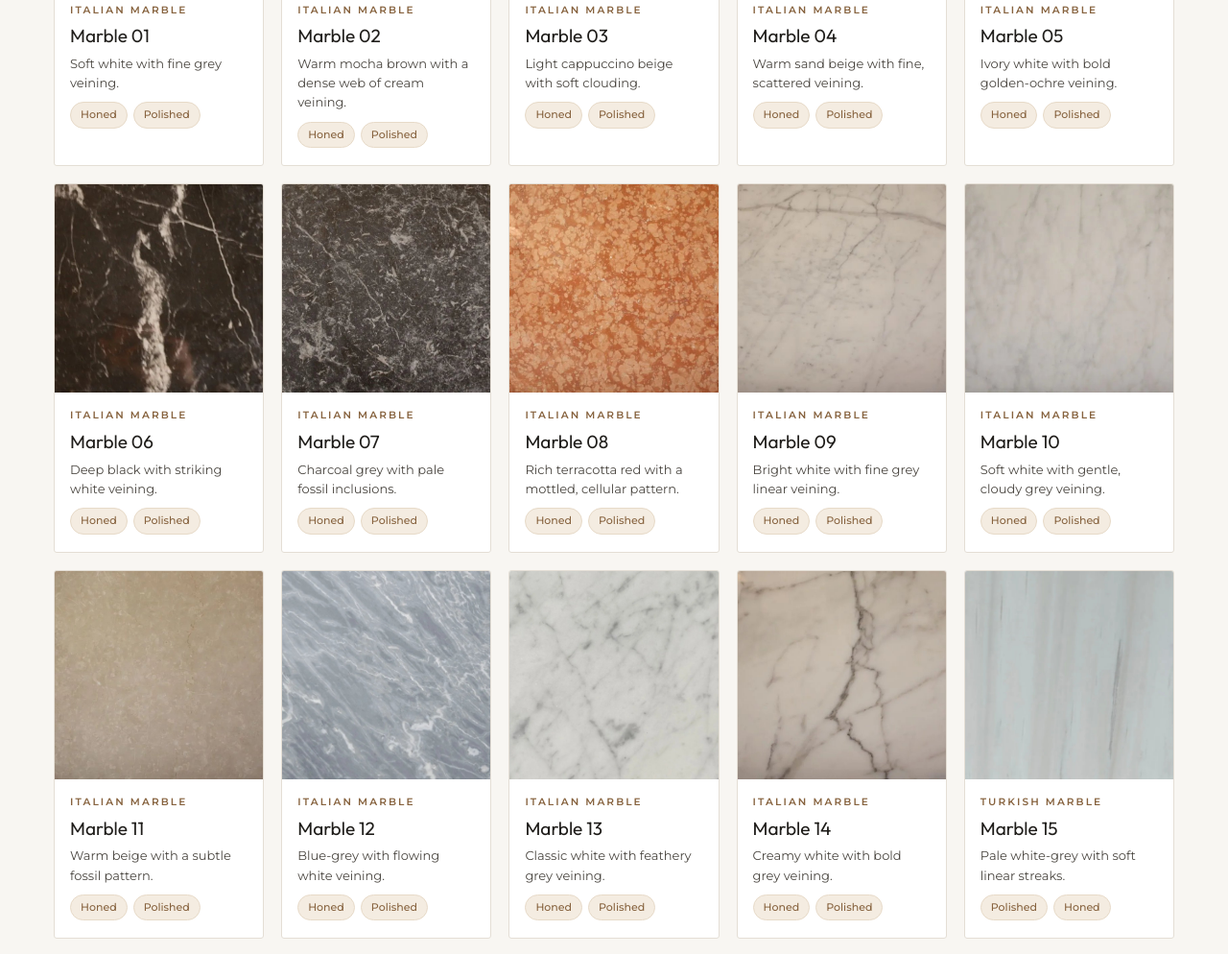
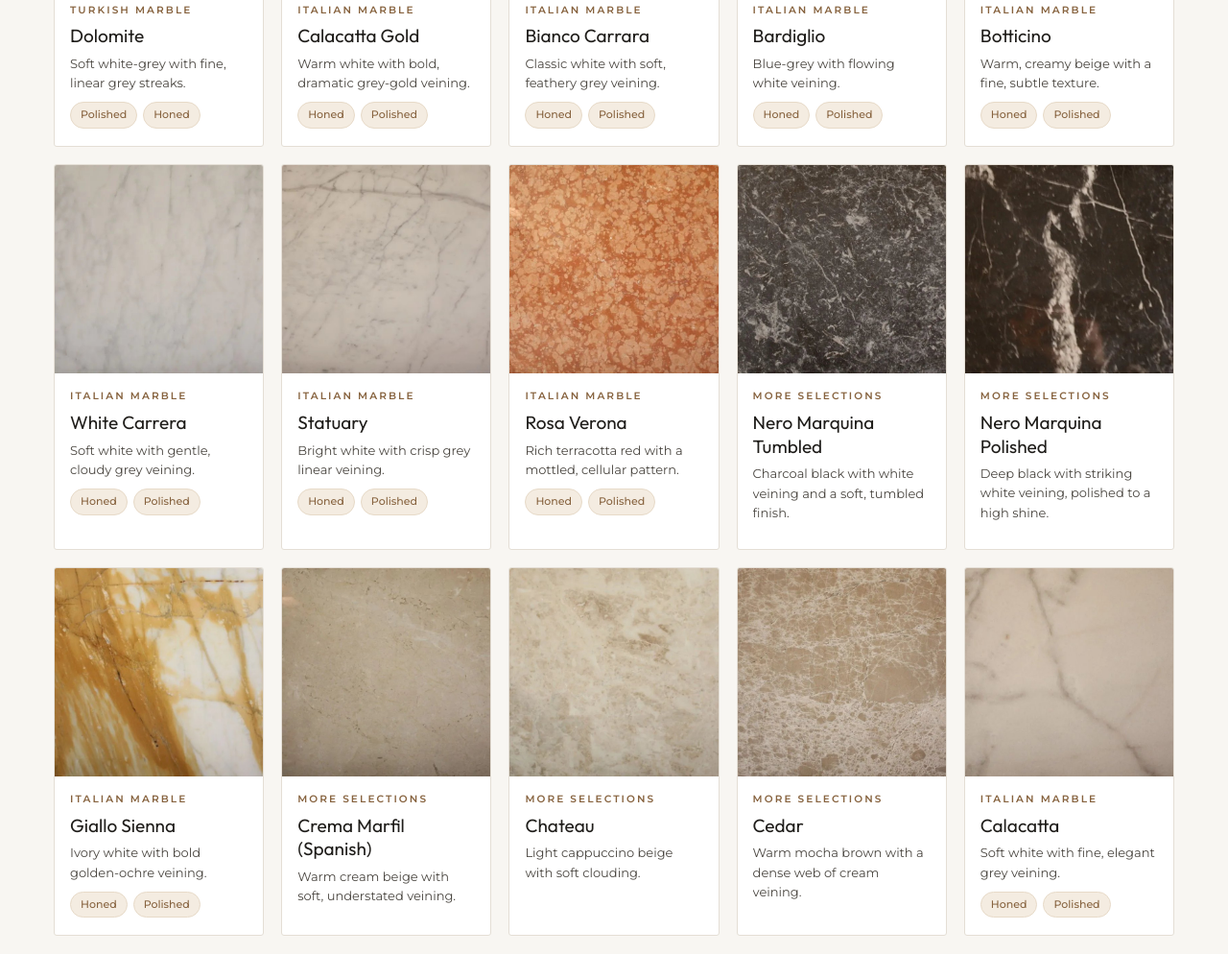
Before and after one commit to fabillar/stone-decor, a plain HTML site: page marble-tiles.html in a window 1280 px wide. Shown: the part 1678-2672 px from the top of the page at 96% size. Drawn offline with nearby package versions, Linux system fonts and the light colour scheme.

Commit message:
Add files via upload

```diff
--- a/marble-tiles.html
+++ b/marble-tiles.html
@@ -163,188 +163,188 @@
           <p>Click any tile to view it up close. Natural stone varies, so visit our showroom to see current stock.</p>
         </div>
         <div class="g-toolbar" data-reveal>
-          <div class="g-filters" role="group" aria-label="Filter marble"><button type="button" class="g-filter is-active" data-filter="all" aria-pressed="true">All Marble</button><button type="button" class="g-filter" data-filter="italian" aria-pressed="false">Italian Marble</button><button type="button" class="g-filter" data-filter="turkish" aria-pressed="false">Turkish Marble</button></div>
+          <div class="g-filters" role="group" aria-label="Filter marble"><button type="button" class="g-filter is-active" data-filter="all" aria-pressed="true">All Marble</button><button type="button" class="g-filter" data-filter="italian" aria-pressed="false">Italian Marble</button><button type="button" class="g-filter" data-filter="turkish" aria-pressed="false">Turkish Marble</button><button type="button" class="g-filter" data-filter="more" aria-pressed="false">More Selections</button></div>
           <p class="g-count" aria-live="polite"><span>15</span> varieties</p>
         </div>
         <div class="tile-grid">
-          <figure class="g-item tile-card" data-cat="italian" data-reveal style="--d:0.00s">
-            <button type="button" class="g-open" aria-label="View larger: Marble 01">
-              <img src="images/tiles/marble/marble-01.jpg" alt="Marble 01 italian marble tile — Soft white with fine grey veining." loading="lazy" />
+          <figure class="g-item tile-card" data-cat="turkish" data-reveal style="--d:0.00s">
+            <button type="button" class="g-open" aria-label="View larger: Dolomite">
+              <img src="images/tiles/marble/marble-15.jpg" alt="Dolomite turkish marble tile — Soft white-grey with fine, linear grey streaks." loading="lazy" />
+              <span class="g-zoom" aria-hidden="true"><svg class="icon"><use href="#i-search"/></svg></span>
+            </button>
+            <figcaption>
+              <span class="g-cat">Turkish Marble</span>
+              <span class="g-title">Dolomite</span>
+              <span class="g-cap">Soft white-grey with fine, linear grey streaks.</span>
+              <span class="tile-finishes"><span class="chip">Polished</span><span class="chip">Honed</span></span>
+            </figcaption>
+          </figure>
+          <figure class="g-item tile-card" data-cat="italian" data-reveal style="--d:0.06s">
+            <button type="button" class="g-open" aria-label="View larger: Calacatta Gold">
+              <img src="images/tiles/marble/marble-14.jpg" alt="Calacatta Gold italian marble tile — Warm white with bold, dramatic grey-gold veining." loading="lazy" />
               <span class="g-zoom" aria-hidden="true"><svg class="icon"><use href="#i-search"/></svg></span>
             </button>
             <figcaption>
               <span class="g-cat">Italian Marble</span>
-              <span class="g-title">Marble 01</span>
-              <span class="g-cap">Soft white with fine grey veining.</span>
+              <span class="g-title">Calacatta Gold</span>
+              <span class="g-cap">Warm white with bold, dramatic grey-gold veining.</span>
+              <span class="tile-finishes"><span class="chip">Honed</span><span class="chip">Polished</span></span>
+            </figcaption>
+          </figure>
+          <figure class="g-item tile-card" data-cat="italian" data-reveal style="--d:0.12s">
+            <button type="button" class="g-open" aria-label="View larger: Bianco Carrara">
+              <img src="images/tiles/marble/marble-13.jpg" alt="Bianco Carrara italian marble tile — Classic white with soft, feathery grey veining." loading="lazy" />
+              <span class="g-zoom" aria-hidden="true"><svg class="icon"><use href="#i-search"/></svg></span>
+            </button>
+            <figcaption>
+              <span class="g-cat">Italian Marble</span>
+              <span class="g-title">Bianco Carrara</span>
+              <span class="g-cap">Classic white with soft, feathery grey veining.</span>
+              <span class="tile-finishes"><span class="chip">Honed</span><span class="chip">Polished</span></span>
+            </figcaption>
+          </figure>
+          <figure class="g-item tile-card" data-cat="italian" data-reveal style="--d:0.18s">
+            <button type="button" class="g-open" aria-label="View larger: Bardiglio">
+              <img src="images/tiles/marble/marble-12.jpg" alt="Bardiglio italian marble tile — Blue-grey with flowing white veining." loading="lazy" />
+              <span class="g-zoom" aria-hidden="true"><svg class="icon"><use href="#i-search"/></svg></span>
+            </button>
+            <figcaption>
+              <span class="g-cat">Italian Marble</span>
+              <span class="g-title">Bardiglio</span>
+              <span class="g-cap">Blue-grey with flowing white veining.</span>
+              <span class="tile-finishes"><span class="chip">Honed</span><span class="chip">Polished</span></span>
+            </figcaption>
+          </figure>
+          <figure class="g-item tile-card" data-cat="italian" data-reveal style="--d:0.24s">
+            <button type="button" class="g-open" aria-label="View larger: Botticino">
+              <img src="images/tiles/marble/marble-11.jpg" alt="Botticino italian marble tile — Warm, creamy beige with a fine, subtle texture." loading="lazy" />
+              <span class="g-zoom" aria-hidden="true"><svg class="icon"><use href="#i-search"/></svg></span>
+            </button>
+            <figcaption>
+              <span class="g-cat">Italian Marble</span>
+              <span class="g-title">Botticino</span>
+              <span class="g-cap">Warm, creamy beige with a fine, subtle texture.</span>
+              <span class="tile-finishes"><span class="chip">Honed</span><span class="chip">Polished</span></span>
+            </figcaption>
+          </figure>
+          <figure class="g-item tile-card" data-cat="italian" data-reveal style="--d:0.00s">
+            <button type="button" class="g-open" aria-label="View larger: White Carrera">
+              <img src="images/tiles/marble/marble-10.jpg" alt="White Carrera italian marble tile — Soft white with gentle, cloudy grey veining." loading="lazy" />
+              <span class="g-zoom" aria-hidden="true"><svg class="icon"><use href="#i-search"/></svg></span>
+            </button>
+            <figcaption>
+              <span class="g-cat">Italian Marble</span>
+              <span class="g-title">White Carrera</span>
+              <span class="g-cap">Soft white with gentle, cloudy grey veining.</span>
               <span class="tile-finishes"><span class="chip">Honed</span><span class="chip">Polished</span></span>
             </figcaption>
           </figure>
           <figure class="g-item tile-card" data-cat="italian" data-reveal style="--d:0.06s">
-            <button type="button" class="g-open" aria-label="View larger: Marble 02">
-              <img src="images/tiles/marble/marble-02.jpg" alt="Marble 02 italian marble tile — Warm mocha brown with a dense web of cream veining." loading="lazy" />
+            <button type="button" class="g-open" aria-label="View larger: Statuary">
+              <img src="images/tiles/marble/marble-09.jpg" alt="Statuary italian marble tile — Bright white with crisp grey linear veining." loading="lazy" />
               <span class="g-zoom" aria-hidden="true"><svg class="icon"><use href="#i-search"/></svg></span>
             </button>
             <figcaption>
               <span class="g-cat">Italian Marble</span>
-              <span class="g-title">Marble 02</span>
-              <span class="g-cap">Warm mocha brown with a dense web of cream veining.</span>
+              <span class="g-title">Statuary</span>
+              <span class="g-cap">Bright white with crisp grey linear veining.</span>
               <span class="tile-finishes"><span class="chip">Honed</span><span class="chip">Polished</span></span>
             </figcaption>
           </figure>
           <figure class="g-item tile-card" data-cat="italian" data-reveal style="--d:0.12s">
-            <button type="button" class="g-open" aria-label="View larger: Marble 03">
-              <img src="images/tiles/marble/marble-03.jpg" alt="Marble 03 italian marble tile — Light cappuccino beige with soft clouding." loading="lazy" />
+            <button type="button" class="g-open" aria-label="View larger: Rosa Verona">
+              <img src="images/tiles/marble/marble-08.jpg" alt="Rosa Verona italian marble tile — Rich terracotta red with a mottled, cellular pattern." loading="lazy" />
               <span class="g-zoom" aria-hidden="true"><svg class="icon"><use href="#i-search"/></svg></span>
             </button>
             <figcaption>
               <span class="g-cat">Italian Marble</span>
-              <span class="g-title">Marble 03</span>
-              <span class="g-cap">Light cappuccino beige with soft clouding.</span>
+              <span class="g-title">Rosa Verona</span>
+              <span class="g-cap">Rich terracotta red with a mottled, cellular pattern.</span>
               <span class="tile-finishes"><span class="chip">Honed</span><span class="chip">Polished</span></span>
             </figcaption>
           </figure>
-          <figure class="g-item tile-card" data-cat="italian" data-reveal style="--d:0.18s">
-            <button type="button" class="g-open" aria-label="View larger: Marble 04">
-              <img src="images/tiles/marble/marble-04.jpg" alt="Marble 04 italian marble tile — Warm sand beige with fine, scattered veining." loading="lazy" />
+          <figure class="g-item tile-card" data-cat="more" data-reveal style="--d:0.18s">
+            <button type="button" class="g-open" aria-label="View larger: Nero Marquina Tumbled">
+              <img src="images/tiles/marble/marble-07.jpg" alt="Nero Marquina Tumbled more selections tile — Charcoal black with white veining and a soft, tumbled finish." loading="lazy" />
+              <span class="g-zoom" aria-hidden="true"><svg class="icon"><use href="#i-search"/></svg></span>
+            </button>
+            <figcaption>
+              <span class="g-cat">More Selections</span>
+              <span class="g-title">Nero Marquina Tumbled</span>
+              <span class="g-cap">Charcoal black with white veining and a soft, tumbled finish.</span>
+              <span class="tile-finishes"></span>
+            </figcaption>
+          </figure>
+          <figure class="g-item tile-card" data-cat="more" data-reveal style="--d:0.24s">
+            <button type="button" class="g-open" aria-label="View larger: Nero Marquina Polished">
+              <img src="images/tiles/marble/marble-06.jpg" alt="Nero Marquina Polished more selections tile — Deep black with striking white veining, polished to a high shine." loading="lazy" />
+              <span class="g-zoom" aria-hidden="true"><svg class="icon"><use href="#i-search"/></svg></span>
+            </button>
+            <figcaption>
+              <span class="g-cat">More Selections</span>
+              <span class="g-title">Nero Marquina Polished</span>
+              <span class="g-cap">Deep black with striking white veining, polished to a high shine.</span>
+              <span class="tile-finishes"></span>
+            </figcaption>
+          </figure>
+          <figure class="g-item tile-card" data-cat="italian" data-reveal style="--d:0.00s">
+            <button type="button" class="g-open" aria-label="View larger: Giallo Sienna">
+              <img src="images/tiles/marble/marble-05.jpg" alt="Giallo Sienna italian marble tile — Ivory white with bold golden-ochre veining." loading="lazy" />
               <span class="g-zoom" aria-hidden="true"><svg class="icon"><use href="#i-search"/></svg></span>
             </button>
             <figcaption>
               <span class="g-cat">Italian Marble</span>
-              <span class="g-title">Marble 04</span>
-              <span class="g-cap">Warm sand beige with fine, scattered veining.</span>
+              <span class="g-title">Giallo Sienna</span>
+              <span class="g-cap">Ivory white with bold golden-ochre veining.</span>
               <span class="tile-finishes"><span class="chip">Honed</span><span class="chip">Polished</span></span>
             </figcaption>
           </figure>
+          <figure class="g-item tile-card" data-cat="more" data-reveal style="--d:0.06s">
+            <button type="button" class="g-open" aria-label="View larger: Crema Marfil (Spanish)">
+              <img src="images/tiles/marble/marble-04.jpg" alt="Crema Marfil (Spanish) more selections tile — Warm cream beige with soft, understated veining." loading="lazy" />
+              <span class="g-zoom" aria-hidden="true"><svg class="icon"><use href="#i-search"/></svg></span>
+            </button>
+            <figcaption>
+              <span class="g-cat">More Selections</span>
+              <span class="g-title">Crema Marfil (Spanish)</span>
+              <span class="g-cap">Warm cream beige with soft, understated veining.</span>
+              <span class="tile-finishes"></span>
+            </figcaption>
+          </figure>
+          <figure class="g-item tile-card" data-cat="more" data-reveal style="--d:0.12s">
+            <button type="button" class="g-open" aria-label="View larger: Chateau">
+              <img src="images/tiles/marble/marble-03.jpg" alt="Chateau more selections tile — Light cappuccino beige with soft clouding." loading="lazy" />
+              <span class="g-zoom" aria-hidden="true"><svg class="icon"><use href="#i-search"/></svg></span>
+            </button>
+            <figcaption>
+              <span class="g-cat">More Selections</span>
+              <span class="g-title">Chateau</span>
+              <span class="g-cap">Light cappuccino beige with soft clouding.</span>
+              <span class="tile-finishes"></span>
+            </figcaption>
+          </figure>
+          <figure class="g-item tile-card" data-cat="more" data-reveal style="--d:0.18s">
+            <button type="button" class="g-open" aria-label="View larger: Cedar">
+              <img src="images/tiles/marble/marble-02.jpg" alt="Cedar more selections tile — Warm mocha brown with a dense web of cream veining." loading="lazy" />
+              <span class="g-zoom" aria-hidden="true"><svg class="icon"><use href="#i-search"/></svg></span>
+            </button>
+            <figcaption>
+              <span class="g-cat">More Selections</span>
+              <span class="g-title">Cedar</span>
+              <span class="g-cap">Warm mocha brown with a dense web of cream veining.</span>
+              <span class="tile-finishes"></span>
+            </figcaption>
+          </figure>
           <figure class="g-item tile-card" data-cat="italian" data-reveal style="--d:0.24s">
-            <button type="button" class="g-open" aria-label="View larger: Marble 05">
-              <img src="images/tiles/marble/marble-05.jpg" alt="Marble 05 italian marble tile — Ivory white with bold golden-ochre veining." loading="lazy" />
+            <button type="button" class="g-open" aria-label="View larger: Calacatta">
+              <img src="images/tiles/marble/marble-01.jpg" alt="Calacatta italian marble tile — Soft white with fine, elegant grey veining." loading="lazy" />
               <span class="g-zoom" aria-hidden="true"><svg class="icon"><use href="#i-search"/></svg></span>
             </button>
             <figcaption>
               <span class="g-cat">Italian Marble</span>
-              <span class="g-title">Marble 05</span>
-              <span class="g-cap">Ivory white with bold golden-ochre veining.</span>
+              <span class="g-title">Calacatta</span>
+              <span class="g-cap">Soft white with fine, elegant grey veining.</span>
               <span class="tile-finishes"><span class="chip">Honed</span><span class="chip">Polished</span></span>
-            </figcaption>
-          </figure>
-          <figure class="g-item tile-card" data-cat="italian" data-reveal style="--d:0.00s">
-            <button type="button" class="g-open" aria-label="View larger: Marble 06">
-              <img src="images/tiles/marble/marble-06.jpg" alt="Marble 06 italian marble tile — Deep black with striking white veining." loading="lazy" />
-              <span class="g-zoom" aria-hidden="true"><svg class="icon"><use href="#i-search"/></svg></span>
-            </button>
-            <figcaption>
-              <span class="g-cat">Italian Marble</span>
-              <span class="g-title">Marble 06</span>
-              <span class="g-cap">Deep black with striking white veining.</span>
-              <span class="tile-finishes"><span class="chip">Honed</span><span class="chip">Polished</span></span>
-            </figcaption>
-          </figure>
-          <figure class="g-item tile-card" data-cat="italian" data-reveal style="--d:0.06s">
-            <button type="button" class="g-open" aria-label="View larger: Marble 07">
-              <img src="images/tiles/marble/marble-07.jpg" alt="Marble 07 italian marble tile — Charcoal grey with pale fossil inclusions." loading="lazy" />
-              <span class="g-zoom" aria-hidden="true"><svg class="icon"><use href="#i-search"/></svg></span>
-            </button>
-            <figcaption>
-              <span class="g-cat">Italian Marble</span>
-              <span class="g-title">Marble 07</span>
-              <span class="g-cap">Charcoal grey with pale fossil inclusions.</span>
-              <span class="tile-finishes"><span class="chip">Honed</span><span class="chip">Polished</span></span>
-            </figcaption>
-          </figure>
-          <figure class="g-item tile-card" data-cat="italian" data-reveal style="--d:0.12s">
-            <button type="button" class="g-open" aria-label="View larger: Marble 08">
-              <img src="images/tiles/marble/marble-08.jpg" alt="Marble 08 italian marble tile — Rich terracotta red with a mottled, cellular pattern." loading="lazy" />
-              <span class="g-zoom" aria-hidden="true"><svg class="icon"><use href="#i-search"/></svg></span>
-            </button>
-            <figcaption>
-              <span class="g-cat">Italian Marble</span>
-              <span class="g-title">Marble 08</span>
-              <span class="g-cap">Rich terracotta red with a mottled, cellular pattern.</span>
-              <span class="tile-finishes"><span class="chip">Honed</span><span class="chip">Polished</span></span>
-            </figcaption>
-          </figure>
-          <figure class="g-item tile-card" data-cat="italian" data-reveal style="--d:0.18s">
-            <button type="button" class="g-open" aria-label="View larger: Marble 09">
-              <img src="images/tiles/marble/marble-09.jpg" alt="Marble 09 italian marble tile — Bright white with fine grey linear veining." loading="lazy" />
-              <span class="g-zoom" aria-hidden="true"><svg class="icon"><use href="#i-search"/></svg></span>
-            </button>
-            <figcaption>
-              <span class="g-cat">Italian Marble</span>
-              <span class="g-title">Marble 09</span>
-              <span class="g-cap">Bright white with fine grey linear veining.</span>
-              <span class="tile-finishes"><span class="chip">Honed</span><span class="chip">Polished</span></span>
-            </figcaption>
-          </figure>
-          <figure class="g-item tile-card" data-cat="italian" data-reveal style="--d:0.24s">
-            <button type="button" class="g-open" aria-label="View larger: Marble 10">
-              <img src="images/tiles/marble/marble-10.jpg" alt="Marble 10 italian marble tile — Soft white with gentle, cloudy grey veining." loading="lazy" />
-              <span class="g-zoom" aria-hidden="true"><svg class="icon"><use href="#i-search"/></svg></span>
-            </button>
-            <figcaption>
-              <span class="g-cat">Italian Marble</span>
-              <span class="g-title">Marble 10</span>
-              <span class="g-cap">Soft white with gentle, cloudy grey veining.</span>
-              <span class="tile-finishes"><span class="chip">Honed</span><span class="chip">Polished</span></span>
-            </figcaption>
-          </figure>
-          <figure class="g-item tile-card" data-cat="italian" data-reveal style="--d:0.00s">
-            <button type="button" class="g-open" aria-label="View larger: Marble 11">
-              <img src="images/tiles/marble/marble-11.jpg" alt="Marble 11 italian marble tile — Warm beige with a subtle fossil pattern." loading="lazy" />
-              <span class="g-zoom" aria-hidden="true"><svg class="icon"><use href="#i-search"/></svg></span>
-            </button>
-            <figcaption>
-              <span class="g-cat">Italian Marble</span>
-              <span class="g-title">Marble 11</span>
-              <span class="g-cap">Warm beige with a subtle fossil pattern.</span>
-              <span class="tile-finishes"><span class="chip">Honed</span><span class="chip">Polished</span></span>
-            </figcaption>
-          </figure>
-          <figure class="g-item tile-card" data-cat="italian" data-reveal style="--d:0.06s">
-            <button type="button" class="g-open" aria-label="View larger: Marble 12">
-              <img src="images/tiles/marble/marble-12.jpg" alt="Marble 12 italian marble tile — Blue-grey with flowing white veining." loading="lazy" />
-              <span class="g-zoom" aria-hidden="true"><svg class="icon"><use href="#i-search"/></svg></span>
-            </button>
-            <figcaption>
-              <span class="g-cat">Italian Marble</span>
-              <span class="g-title">Marble 12</span>
-              <span class="g-cap">Blue-grey with flowing white veining.</span>
-              <span class="tile-finishes"><span class="chip">Honed</span><span class="chip">Polished</span></span>
-            </figcaption>
-          </figure>
-          <figure class="g-item tile-card" data-cat="italian" data-reveal style="--d:0.12s">
-            <button type="button" class="g-open" aria-label="View larger: Marble 13">
-              <img src="images/tiles/marble/marble-13.jpg" alt="Marble 13 italian marble tile — Classic white with feathery grey veining." loading="lazy" />
-              <span class="g-zoom" aria-hidden="true"><svg class="icon"><use href="#i-search"/></svg></span>
-            </button>
-            <figcaption>
-              <span class="g-cat">Italian Marble</span>
-              <span class="g-title">Marble 13</span>
-              <span class="g-cap">Classic white with feathery grey veining.</span>
-              <span class="tile-finishes"><span class="chip">Honed</span><span class="chip">Polished</span></span>
-            </figcaption>
-          </figure>
-          <figure class="g-item tile-card" data-cat="italian" data-reveal style="--d:0.18s">
-            <button type="button" class="g-open" aria-label="View larger: Marble 14">
-              <img src="images/tiles/marble/marble-14.jpg" alt="Marble 14 italian marble tile — Creamy white with bold grey veining." loading="lazy" />
-              <span class="g-zoom" aria-hidden="true"><svg class="icon"><use href="#i-search"/></svg></span>
-            </button>
-            <figcaption>
-              <span class="g-cat">Italian Marble</span>
-              <span class="g-title">Marble 14</span>
-              <span class="g-cap">Creamy white with bold grey veining.</span>
-              <span class="tile-finishes"><span class="chip">Honed</span><span class="chip">Polished</span></span>
-            </figcaption>
-          </figure>
-          <figure class="g-item tile-card" data-cat="turkish" data-reveal style="--d:0.24s">
-            <button type="button" class="g-open" aria-label="View larger: Marble 15">
-              <img src="images/tiles/marble/marble-15.jpg" alt="Marble 15 turkish marble tile — Pale white-grey with soft linear streaks." loading="lazy" />
-              <span class="g-zoom" aria-hidden="true"><svg class="icon"><use href="#i-search"/></svg></span>
-            </button>
-            <figcaption>
-              <span class="g-cat">Turkish Marble</span>
-              <span class="g-title">Marble 15</span>
-              <span class="g-cap">Pale white-grey with soft linear streaks.</span>
-              <span class="tile-finishes"><span class="chip">Polished</span><span class="chip">Honed</span></span>
             </figcaption>
           </figure>
         </div>
```
Also changed, not shown: travertine-tiles.html (+61 -61 lines).
